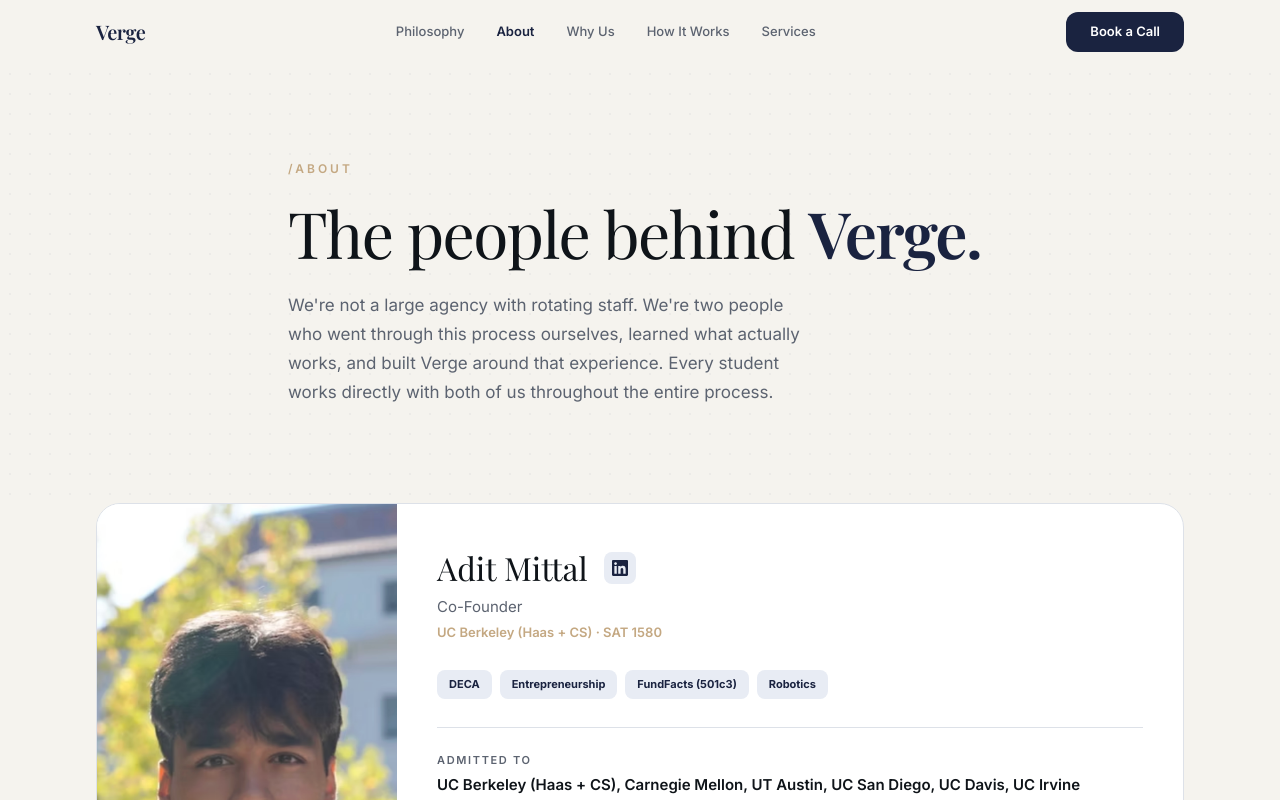
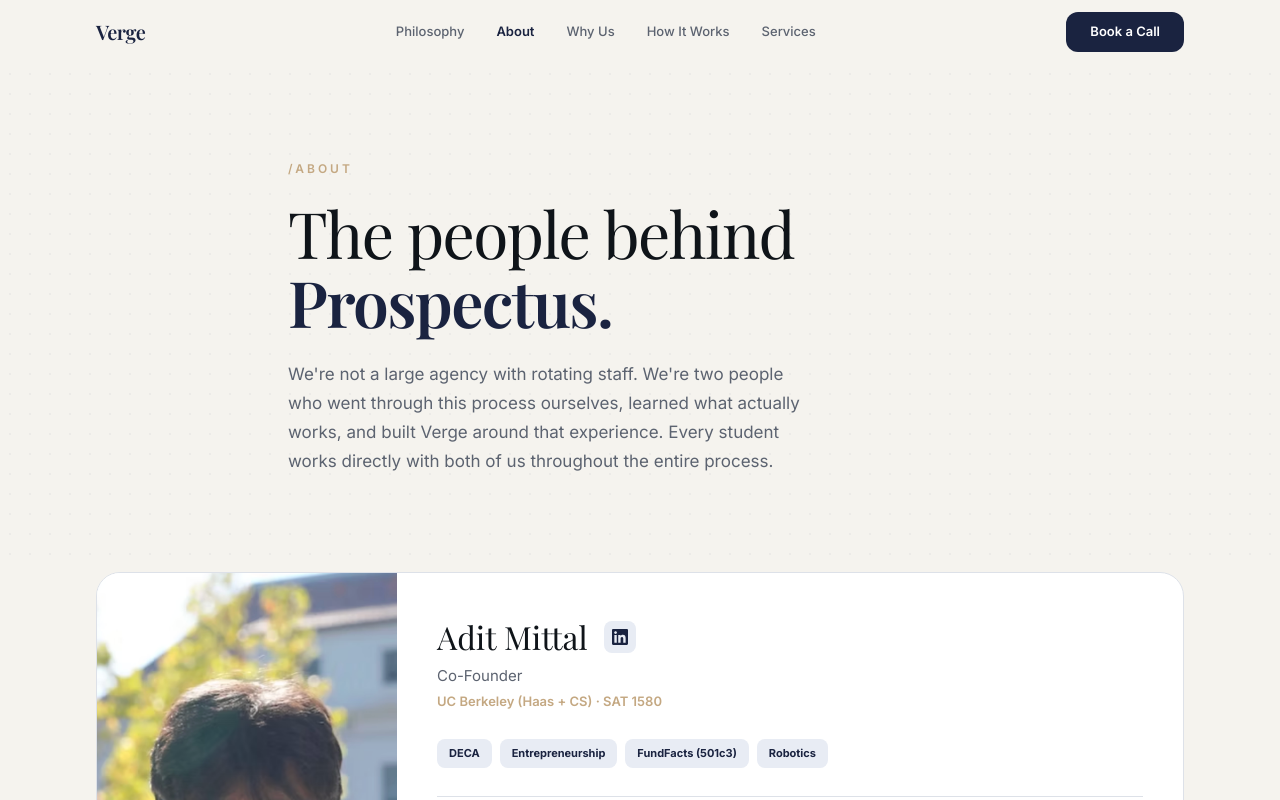
Before and after one commit to aditWorkspace/collegeprepwebsitetest, a Next.js app: page /about in a window 1280 px wide. Shown: the top 800 px of the page. Built offline with nearby package versions, Linux system fonts and the light colour scheme.

Commit message:
Update page.tsx

```diff
--- a/app/about/page.tsx
+++ b/app/about/page.tsx
@@ -6,8 +6,8 @@
 import { counselors } from "@/data/content";
 
 export const metadata: Metadata = {
-  title: "About | Verge Consulting",
-  description: "Meet the founders behind Verge Consulting.",
+  title: "About | Prospectus Consulting",
+  description: "Meet the founders behind Prospectus Consulting.",
 };
 
 export default function AboutPage() {
@@ -21,7 +21,7 @@
               /about
             </p>
             <h1 className="font-serif text-[clamp(2.5rem,5vw,4rem)] text-foreground leading-[1.08] tracking-tight mb-6">
-              The people behind <span className="text-accent font-semibold">Verge.</span>
+              The people behind <span className="text-accent font-semibold">Prospectus.</span>
             </h1>
             <p className="text-[17px] text-muted leading-[1.7] max-w-lg">
               We&apos;re not a large agency with rotating staff. We&apos;re two people who went through this process ourselves, learned what actually works, and built Verge around that experience. Every student works directly with both of us throughout the entire process.
```
